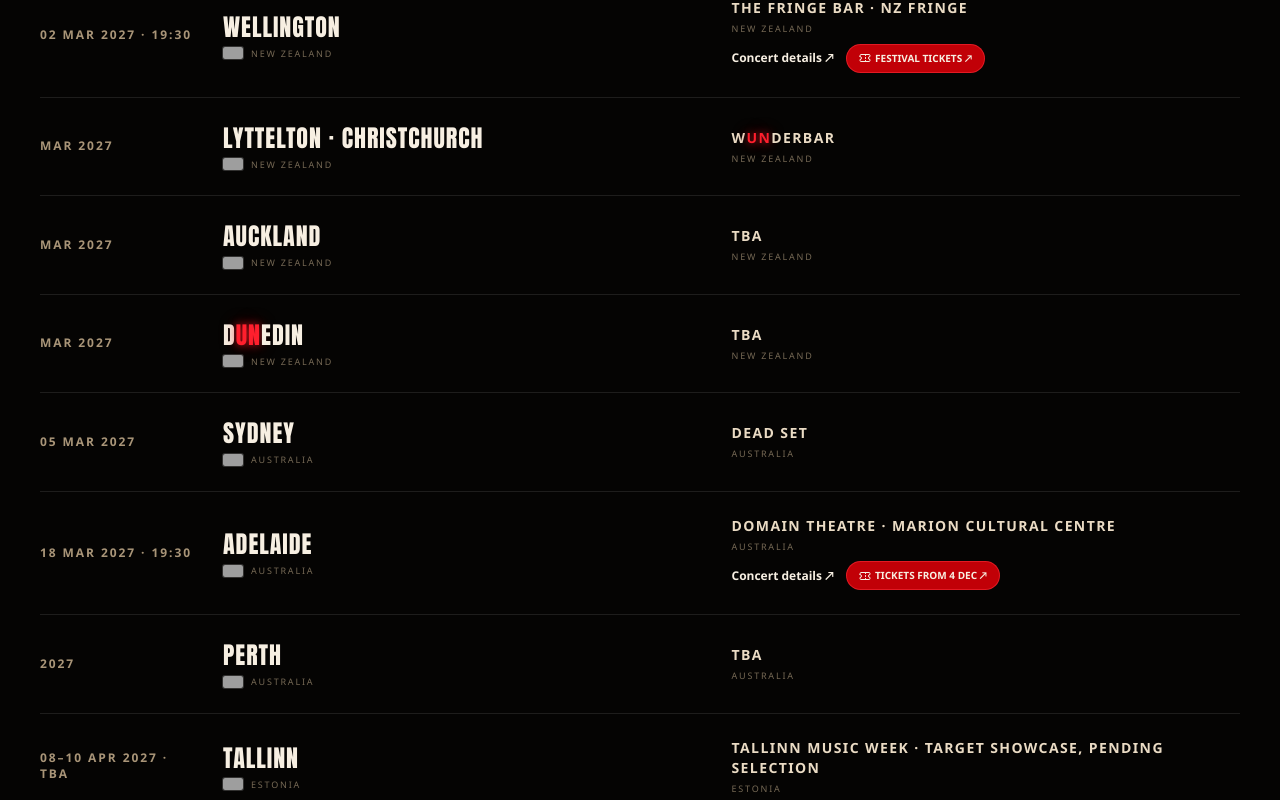
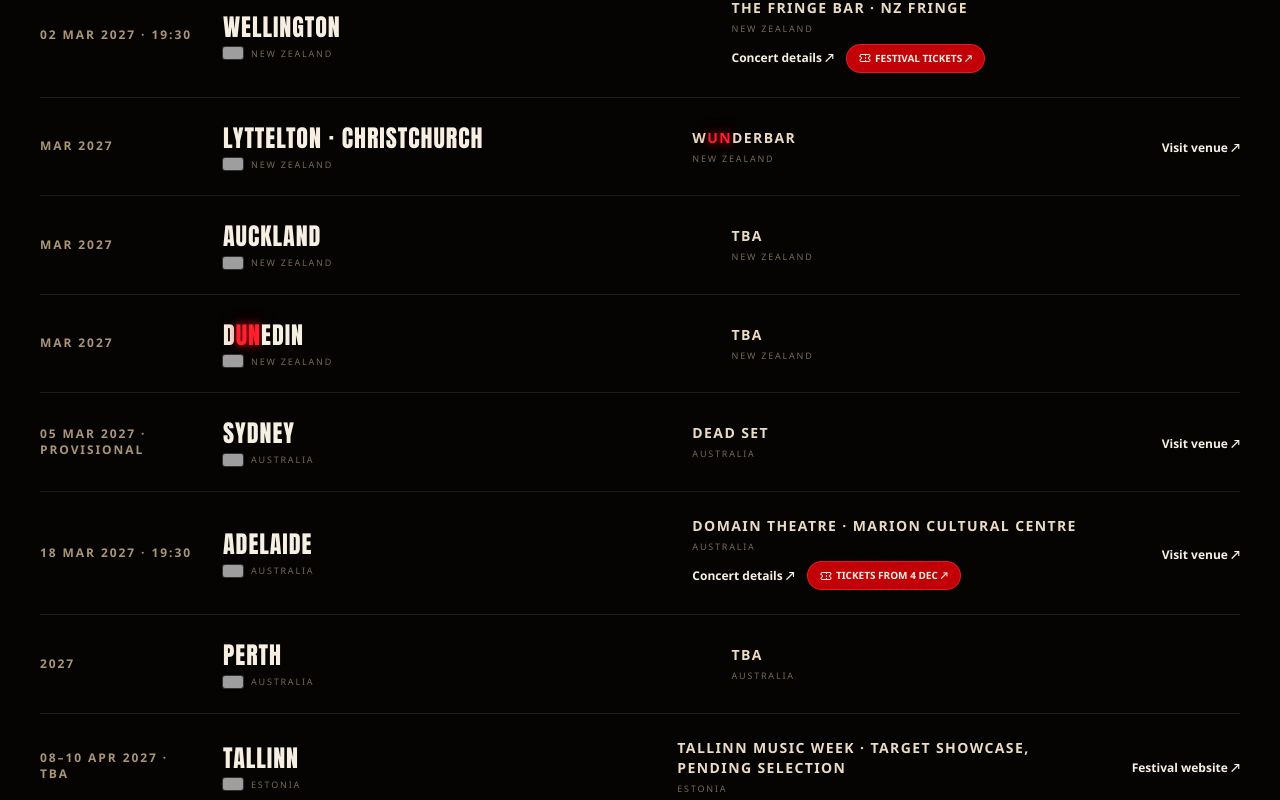
Before and after one commit to kamdridi-lgtm/kamdridi-site, a Next.js app in the folder band-site/: page /live in a window 1280 px wide. Shown: the part 2200-3000 px from the top of the page. Built offline with nearby package versions, Linux system fonts and the light colour scheme; no server answers; the database is empty; grey boxes are pictures that could not be loaded.

Commit message:
Link verified tour venues and festival websites without implying ticket availability

```diff
--- a/band-site/app/live/page.tsx
+++ b/band-site/app/live/page.tsx
@@ -14,31 +14,31 @@ import {
 
 const fringeUrl = "https://adelaidefringe.com.au/";
 const tourDates = [
-  { date: "17 JAN 2027", city: "Tokyo", country: "Japan", venue: "GEKIRIN · The Playhouse, Machida", detailsLink: "/japan", ticketLink: "https://mohanak.com/ticket/" },
+  { date: "17 JAN 2027", city: "Tokyo", country: "Japan", venue: "GEKIRIN · The Playhouse, Machida", venueLink: "https://theplayhouse.jp/", detailsLink: "/japan", ticketLink: "https://mohanak.com/ticket/" },
   { date: "22–24 JAN 2027", city: "Canberra", country: "Australia", venue: "TBA" },
   { date: "FEB 2027", city: "Brisbane", country: "Australia", venue: "TBA" },
-  { date: "06 FEB 2027", city: "Coolangatta · Gold Coast", country: "Australia", venue: "Eddie’s Grub House", venueLink: "https://www.eddiesgrubhouse.com/" },
+  { date: "06 FEB 2027 · PROVISIONAL", city: "Coolangatta · Gold Coast", country: "Australia", venue: "Eddie’s Grub House", venueLink: "https://www.eddiesgrubhouse.com/" },
   { date: "FEB 2027", city: "Rockhampton", country: "Australia", venue: "TBA" },
   { date: "FEB 2027", city: "Mackay", country: "Australia", venue: "TBA" },
   { date: "FEB 2027", city: "Airlie Beach", country: "Australia", venue: "TBA" },
   { date: "FEB 2027", city: "Cairns", country: "Australia", venue: "TBA" },
   { date: "02 MAR 2027 · 19:30", city: "Wellington", country: "New Zealand", venue: "The Fringe Bar · NZ Fringe", detailsLink: "/new-zealand", ticketLink: "https://tickets.fringe.co.nz/", ticketLabel: "Festival tickets" },
-  { date: "MAR 2027", city: "Lyttelton · Christchurch", country: "New Zealand", venue: "Wunderbar" },
+  { date: "MAR 2027", city: "Lyttelton · Christchurch", country: "New Zealand", venue: "Wunderbar", venueLink: "https://wunderbar.co.nz/whats-on/" },
   { date: "MAR 2027", city: "Auckland", country: "New Zealand", venue: "TBA" },
   { date: "MAR 2027", city: "Dunedin", country: "New Zealand", venue: "TBA" },
-  { date: "05 MAR 2027", city: "Sydney", country: "Australia", venue: "Dead Set" },
-  { date: "18 MAR 2027 · 19:30", city: "Adelaide", country: "Australia", venue: "Domain Theatre · Marion Cultural Centre", detailsLink: "/live#adelaide-show", ticketLink: "https://adelaidefringe.com.au/", ticketLabel: "Tickets from 4 Dec" },
+  { date: "05 MAR 2027 · PROVISIONAL", city: "Sydney", country: "Australia", venue: "Dead Set", venueLink: "https://www.deadsetdarlo.com.au/" },
+  { date: "18 MAR 2027 · 19:30", city: "Adelaide", country: "Australia", venue: "Domain Theatre · Marion Cultural Centre", venueLink: "https://www.marionculturalcentre.com.au/", detailsLink: "/live#adelaide-show", ticketLink: "https://adelaidefringe.com.au/", ticketLabel: "Tickets from 4 Dec" },
   { date: "2027", city: "Perth", country: "Australia", venue: "TBA" },
-  { date: "08–10 APR 2027 · TBA", city: "Tallinn", country: "Estonia", venue: "Tallinn Music Week · Target showcase, pending selection" },
-  { date: "APR–MAY 2027 · TBA", city: "Centurion", country: "South Africa", venue: "At The River · Date to be announced" },
-  { date: "30 APR–02 MAY 2027 · TBA", city: "Whitby", country: "United Kingdom", venue: "Revenant V · Whitby Goth Weekend · The Royal Hotel · Pending booking" },
+  { date: "08–10 APR 2027 · TBA", city: "Tallinn", country: "Estonia", venue: "Tallinn Music Week · Target showcase, pending selection", festivalLink: "https://tmw.ee/music" },
+  { date: "APR–MAY 2027 · TBA", city: "Centurion", country: "South Africa", venue: "At The River · Date to be announced", venueLink: "https://at-theriver.co.za/" },
+  { date: "30 APR–02 MAY 2027 · TBA", city: "Whitby", country: "United Kingdom", venue: "Revenant V · Whitby Goth Weekend · The Royal Hotel · Pending booking", festivalLink: "https://whitbyrevenant.com/" },
   { date: "19 JUN 2027 · PROVISIONAL", city: "Ninane · Chaudfontaine", country: "Belgium", venue: "Fête de la Musique · Pending confirmation" },
   { date: "20 JUN 2027 · TBA", city: "Paris", country: "France", venue: "TBA · In development" },
   { date: "SUMMER 2027 · TBA", city: "Luxembourg", country: "Luxembourg", venue: "TBA · In development" },
   { date: "SUMMER 2027 · TBA", city: "Cologne · Aachen", country: "Germany", venue: "TBA · In development" },
   { date: "SUMMER 2027 · TBA", city: "Location TBA", country: "Switzerland", venue: "TBA · In development" },
   { date: "SUMMER 2027 · TBA", city: "Additional UK cities", country: "United Kingdom", venue: "TBA · In development" },
-  { date: "2027 · TBA", city: "Location TBA", country: "Southeast Asia", venue: "METALVERSE · Malaysia / Singapore routing · Pending confirmation" },
+  { date: "2027 · TBA", city: "Location TBA", country: "Southeast Asia", venue: "METALVERSE · Malaysia / Singapore routing · Pending confirmation", festivalLink: "https://voxnationlive.com/" },
 ];
 
 
@@ -169,6 +169,9 @@ export default function LivePage() {
                   </div>
                 )}
               </div>
+              {"festivalLink" in show && show.festivalLink && (
+                <div className="col-start-2 mt-2 sm:col-start-4 sm:mt-0"><a href={show.festivalLink} target="_blank" rel="noopener noreferrer" className="text-xs font-semibold text-[#f4c66a] underline underline-offset-4 hover:text-white">Festival website ↗</a></div>
+              )}
               {"venueLink" in show && show.venueLink && (
                 <div className="col-start-2 mt-2 sm:col-start-4 sm:mt-0">
                   <a href={show.venueLink} target="_blank" rel="noopener noreferrer" className="text-xs font-semibold text-[#f4c66a] underline underline-offset-4 hover:text-white">Visit venue ↗</a>
```
